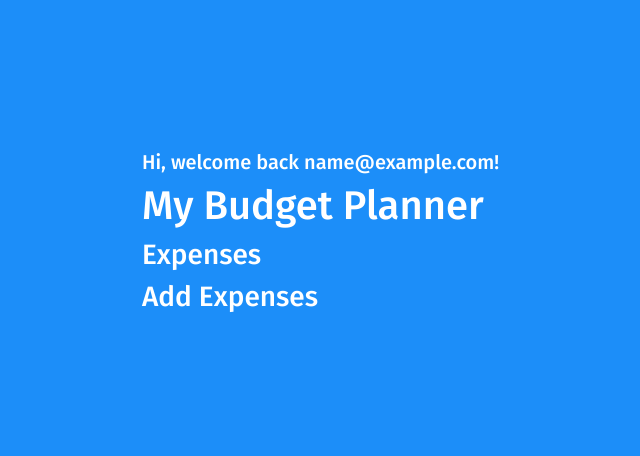
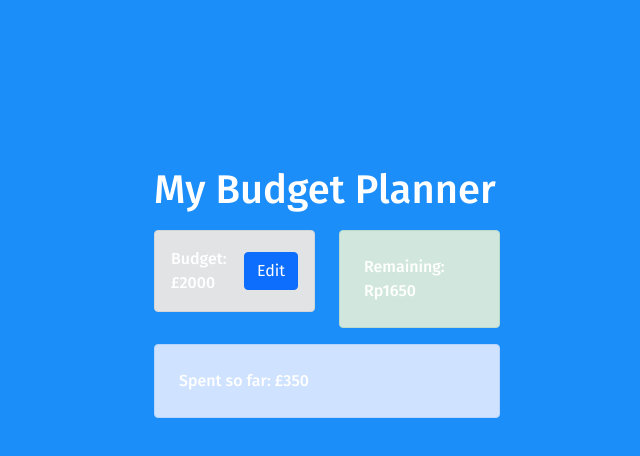
Before and after one commit to BagasDhitya/MyFinance, a React (Create React App) app: page / in a window 1280 px wide. Both pictures are taken after typing "name@example.com", "Sample123" into the empty fields and a click on the button "Submit". Shown: the top 456 px of the page, without its empty margins (398-1038 px from the left). Built offline with nearby package versions, Linux system fonts and the light colour scheme.

Commit message:
add component

```diff
--- a/src/screens/Home.js
+++ b/src/screens/Home.js
@@ -1,17 +1,43 @@
 import React from "react";
+import { AppProvider } from "../context/AppContext";
 import { useLocation } from "react-router-dom";
-// import "../themes/home.css";
+import Budget from "../components/Budget";
+import RemainingBudget from "../components/RemainingBudget";
+import ExpenseTotal from "../components/ExpenseTotal";
+import "bootstrap/dist/css/bootstrap.min.css";
 
 function Home() {
   const location = useLocation();
 
   return (
-    <div>
-      <h5>Hi, welcome back {location.state.email}!</h5>
-      <h1>My Budget Planner</h1>
-      <h3>Expenses</h3>
-      <h3>Add Expenses</h3>
-    </div>
+    <AppProvider>
+      <div className="container">
+        <h1 className="mt-3">My Budget Planner</h1>
+        <div className="row mt-3">
+          <div className="col-sm">
+            <Budget />
+          </div>
+          <div className="col-sm">
+            <RemainingBudget />
+          </div>
+          <div className="col-sm">
+            <ExpenseTotal />
+          </div>
+        </div>
+        {/* <h3 className='mt-3'>Expenses</h3>
+				<div className='row '>
+					<div className='col-sm'>
+						<ExpenseList />
+					</div>
+				</div>
+				<h3 className='mt-3'>Add Expense</h3>
+				<div className='row mt-3'>
+					<div className='col-sm'>
+						<AddExpenseForm />
+					</div>
+				</div> */}
+      </div>
+    </AppProvider>
   );
 }
 
--- a/src/themes/home.css
+++ b/src/themes/home.css
@@ -10,3 +10,8 @@ body {
     font-weight: 500;
     font-family: 'Fira Sans', sans-serif;
   }
+.budget-card{
+  width:50px;
+  height: 70px;
+  background-color: red;
+}
```
